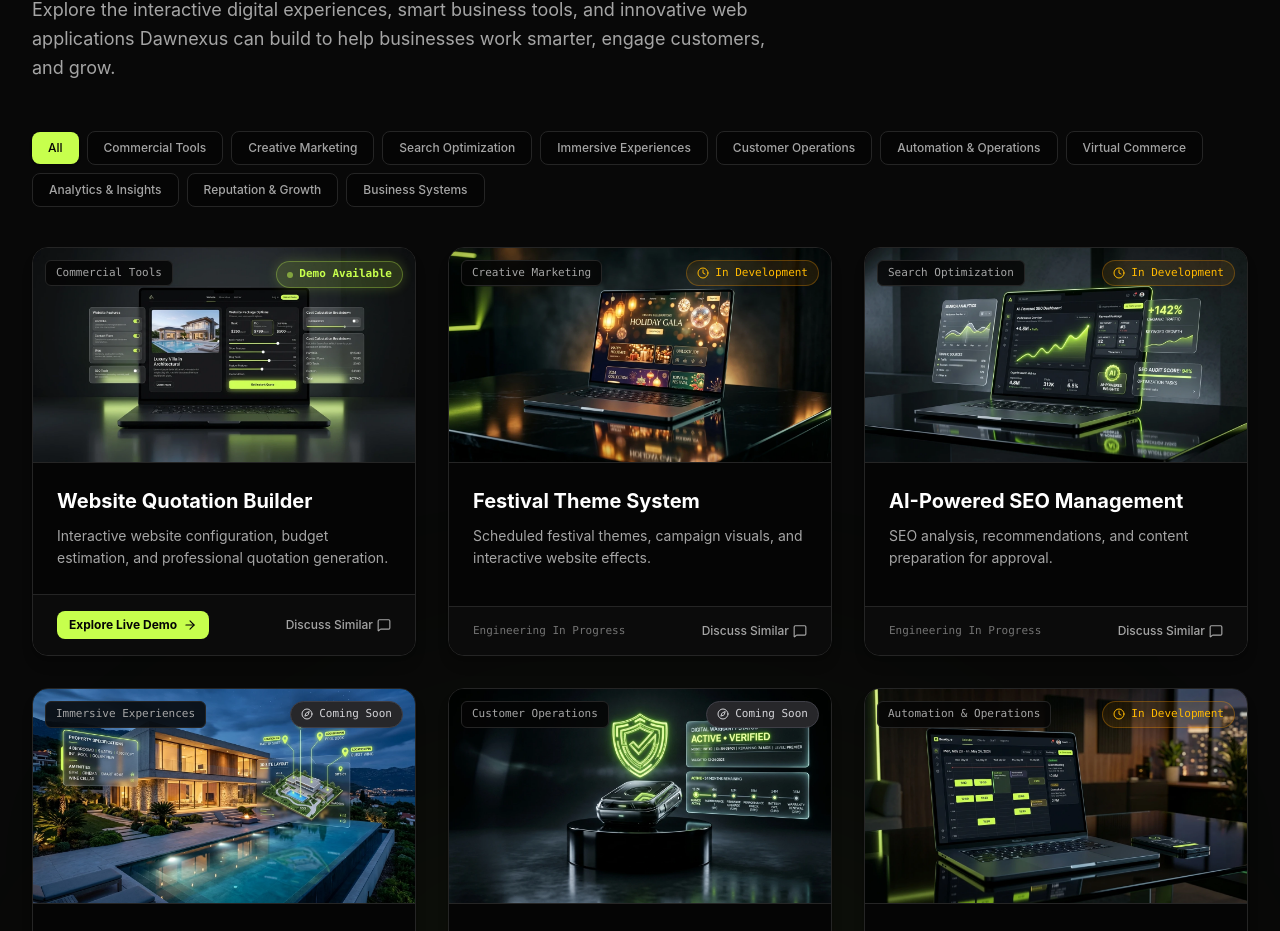
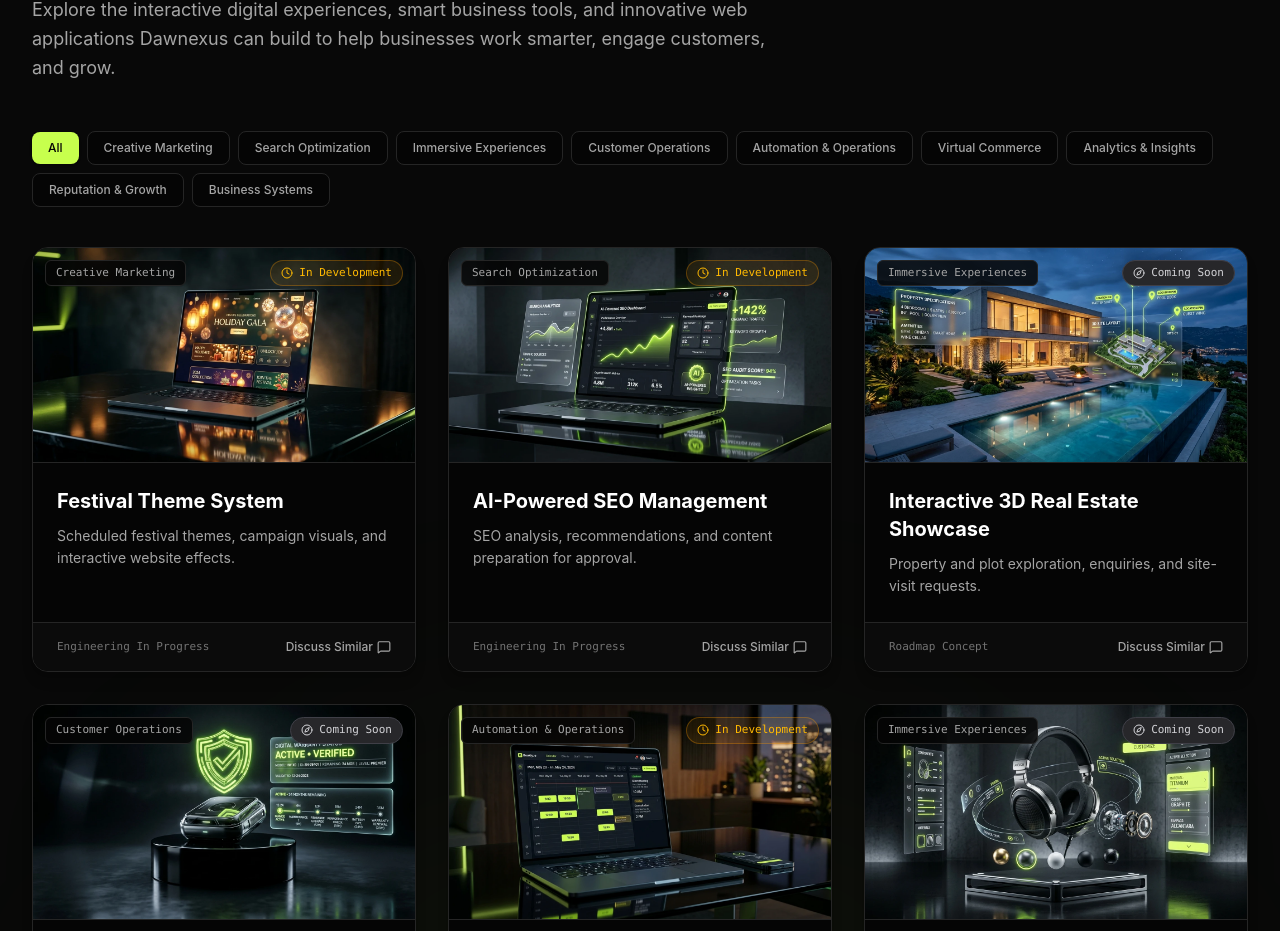
Before and after one commit to azil0306az-rgb/dawnexus, a React (Vite) app: page / in a window 1280 px wide. Shown: the part 5070-6001 px from the top of the page. Built offline with nearby package versions, Linux system fonts and the light colour scheme; no server answers.

Commit message:
fix(showcase): remove duplicate Website Quotation Builder showcase card

```diff
--- a/package.json
+++ b/package.json
@@ -10,7 +10,7 @@
     "dev:client": "vite --port 3000 --host",
     "build": "vite build",
     "start": "tsx server/index.ts",
-    "test": "tsx --test server/test/api.test.ts server/test/v29.test.ts server/test/v30.test.ts server/test/v35.test.ts server/test/v36-db-health.test.ts server/test/v58-calculator.test.ts"
+    "test": "tsx --test --test-concurrency=1 server/test/api.test.ts server/test/v29.test.ts server/test/v30.test.ts server/test/v35.test.ts server/test/v36-db-health.test.ts server/test/v58-calculator.test.ts"
   },
   "keywords": [
     "dawnexus",
--- a/src/data/productShowcases.ts
+++ b/src/data/productShowcases.ts
@@ -10,16 +10,6 @@ export interface ProductShowcaseItem {
 }
 
 export const PRODUCT_SHOWCASES_DATA: ProductShowcaseItem[] = [
-  {
-    id: 'website-quotation-builder',
-    name: 'Website Quotation Builder',
-    shortDescription: 'Interactive website configuration, budget estimation, and professional quotation generation.',
-    category: 'Commercial Tools',
-    status: 'Demo Available',
-    thumbnailUrl: '/showcases/website-quotation-builder.webp',
-    demoUrl: '/website-cost-calculator',
-    inquiryService: 'Website Design & Development'
-  },
   {
     id: 'festival-theme-system',
     name: 'Festival Theme System',
```
Also changed, not shown: public/showcases/website-quotation-builder.webp (deleted).
